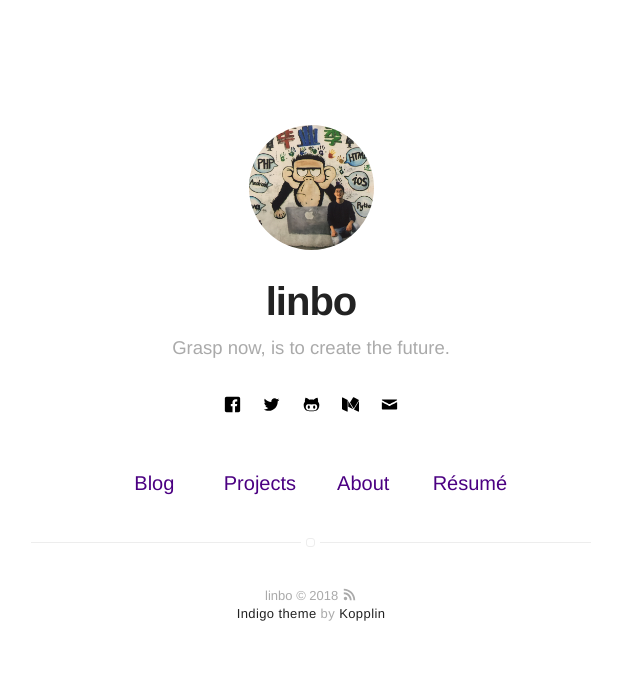
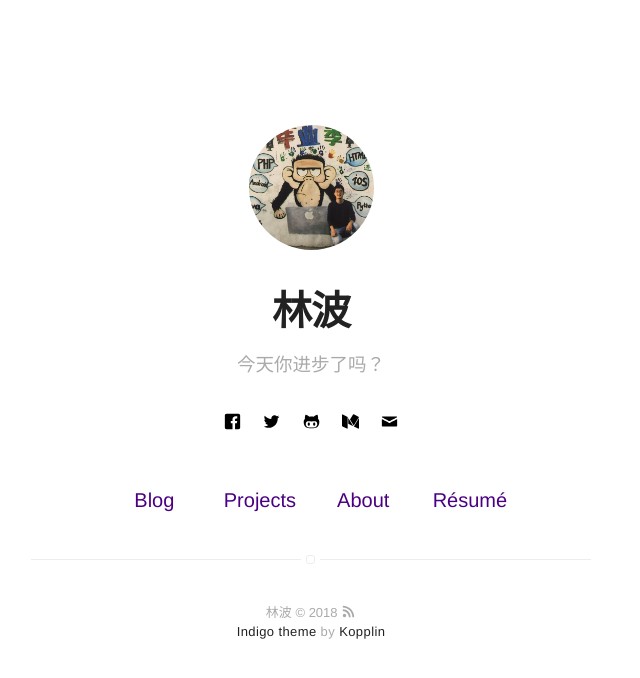
Before and after one commit to obnil/obnil.github.io, a Jekyll site: the page built from index.html, in a window 1280 px wide. Shown: the top 678 px of the page, without its empty margins (329-969 px from the left). Built offline with Jekyll 4.4.1, drawn with Linux system fonts in a browser that asks for light colours.

Commit message:
modify my personal information

```diff
--- a/_config.yml
+++ b/_config.yml
@@ -1,6 +1,6 @@
 # main text of home
-name: linbo
-bio: Grasp now, is to create the future.
+name: 林波
+bio: 今天你进步了吗？
 
 # twitter summary info
 description: A blog about technology and stuff related
```
Also changed, not shown: 9 other files.
